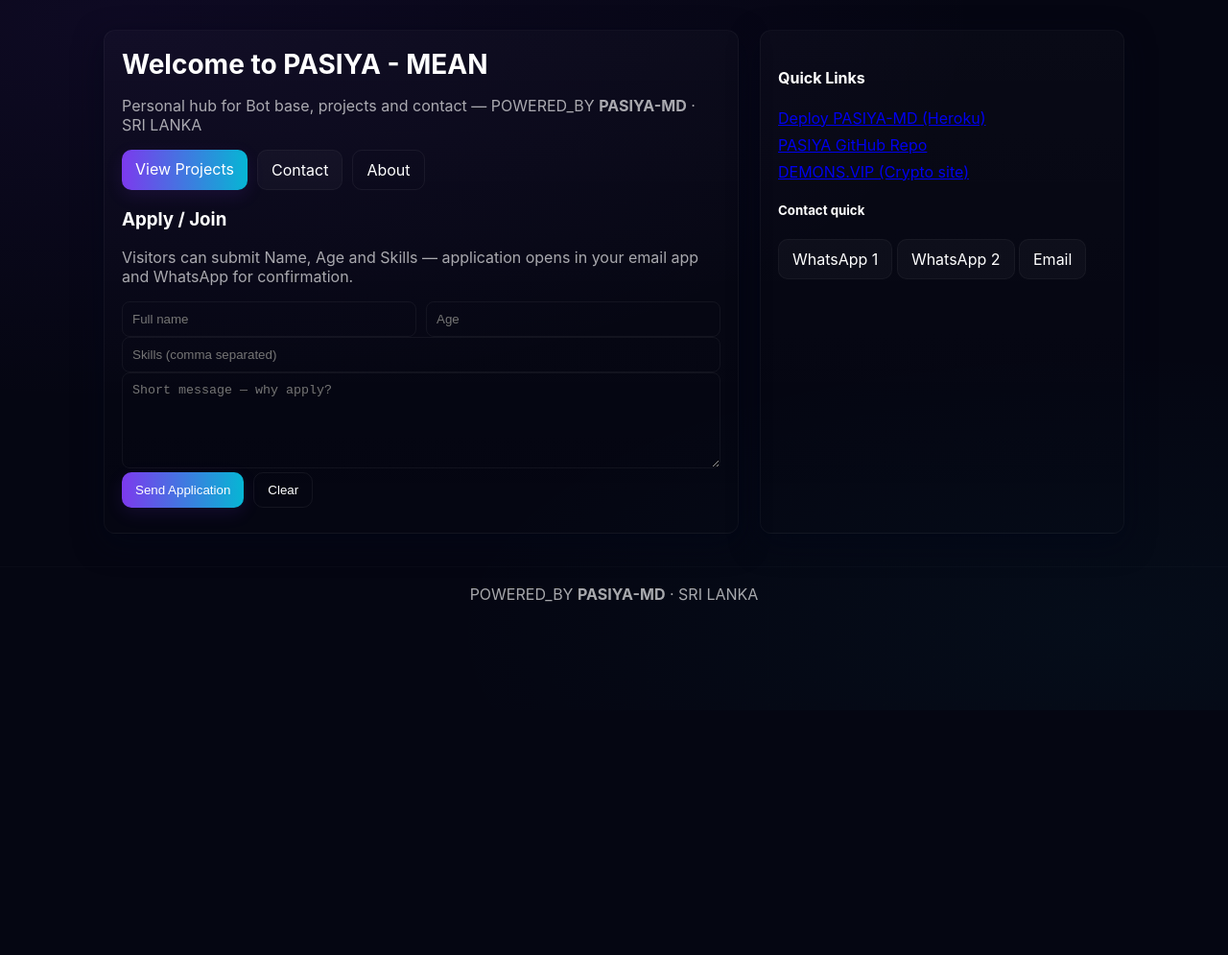
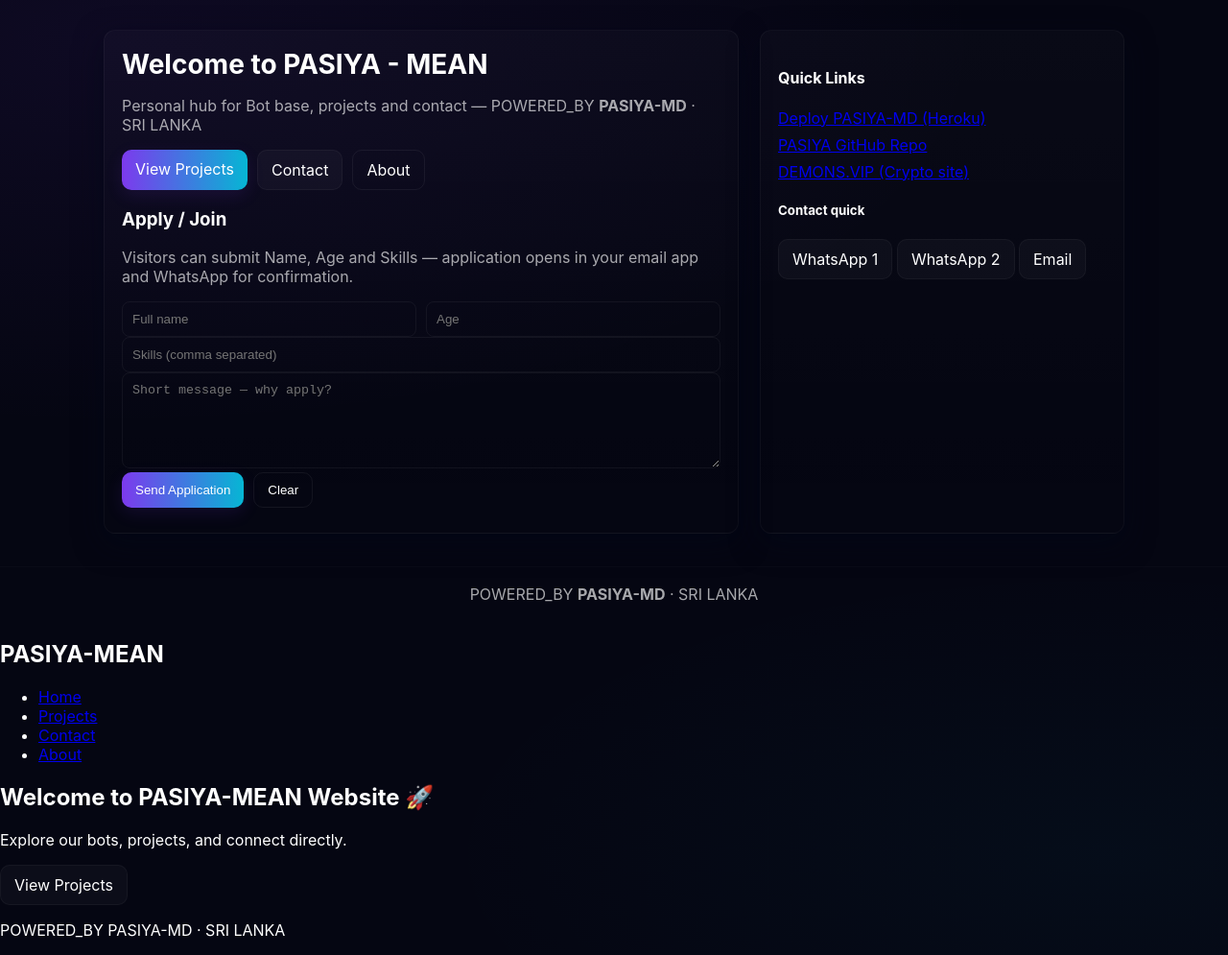
Before and after one commit to pasidu10/pasiya-md-v21, a plain HTML site: page index.html in a window 1280 px wide. Shown: the part 60-1055 px from the top of the page at 96% size. Before the commit the page ends 800 px from the top, so only its background shows below. Drawn offline with Linux system fonts and the light colour scheme.

Commit message:
Update index.html

```diff
--- a/index.html
+++ b/index.html
@@ -74,3 +74,33 @@
   <script src="script.js"></script>
 </body>
   </html>
+<!DOCTYPE html>
+<html lang="en">
+<head>
+  <meta charset="UTF-8">
+  <meta name="viewport" content="width=device-width, initial-scale=1.0">
+  <title>PASIYA-MEAN | Home</title>
+  <link rel="stylesheet" href="style.css">
+</head>
+<body>
+  <nav>
+    <h1>PASIYA-MEAN</h1>
+    <ul>
+      <li><a href="index.html">Home</a></li>
+      <li><a href="projects.html">Projects</a></li>
+      <li><a href="contact.html">Contact</a></li>
+      <li><a href="about.html">About</a></li>
+    </ul>
+  </nav>
+
+  <section class="hero">
+    <h2>Welcome to PASIYA-MEAN Website 🚀</h2>
+    <p>Explore our bots, projects, and connect directly.</p>
+    <a href="projects.html" class="btn">View Projects</a>
+  </section>
+
+  <footer>
+    <p>POWERED_BY PASIYA-MD · SRI LANKA</p>
+  </footer>
+</body>
+</html>
```
